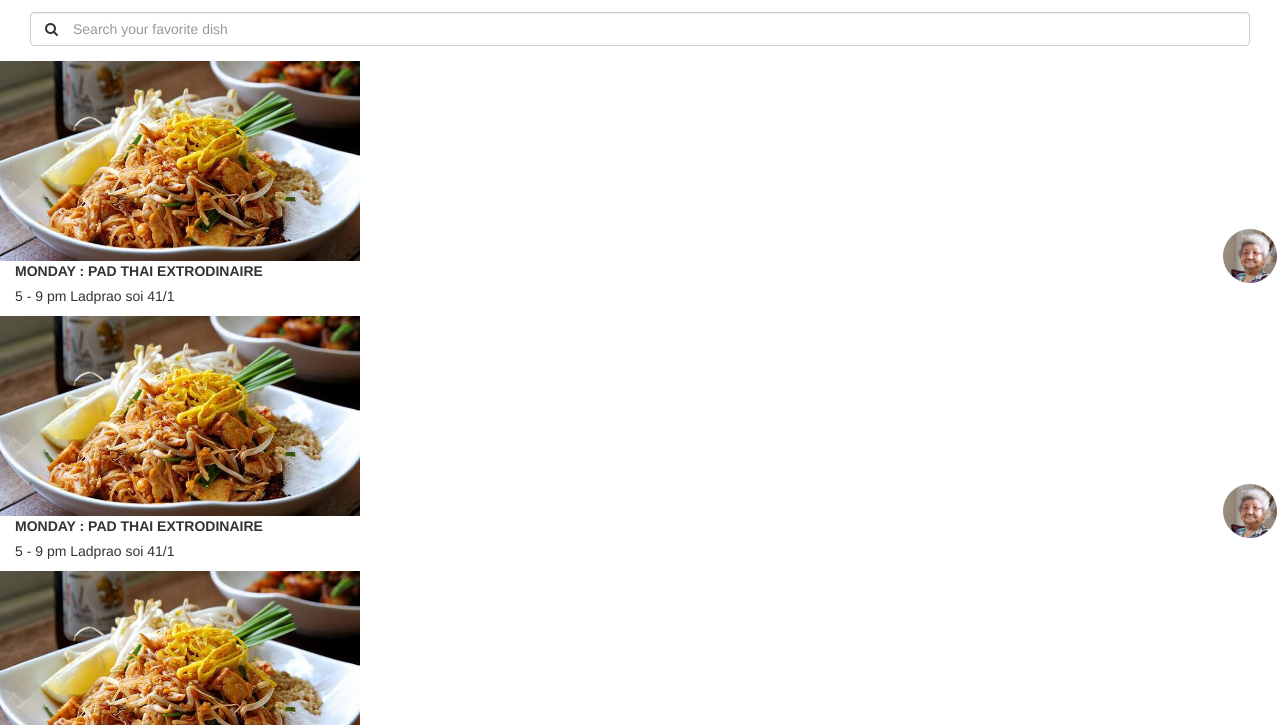
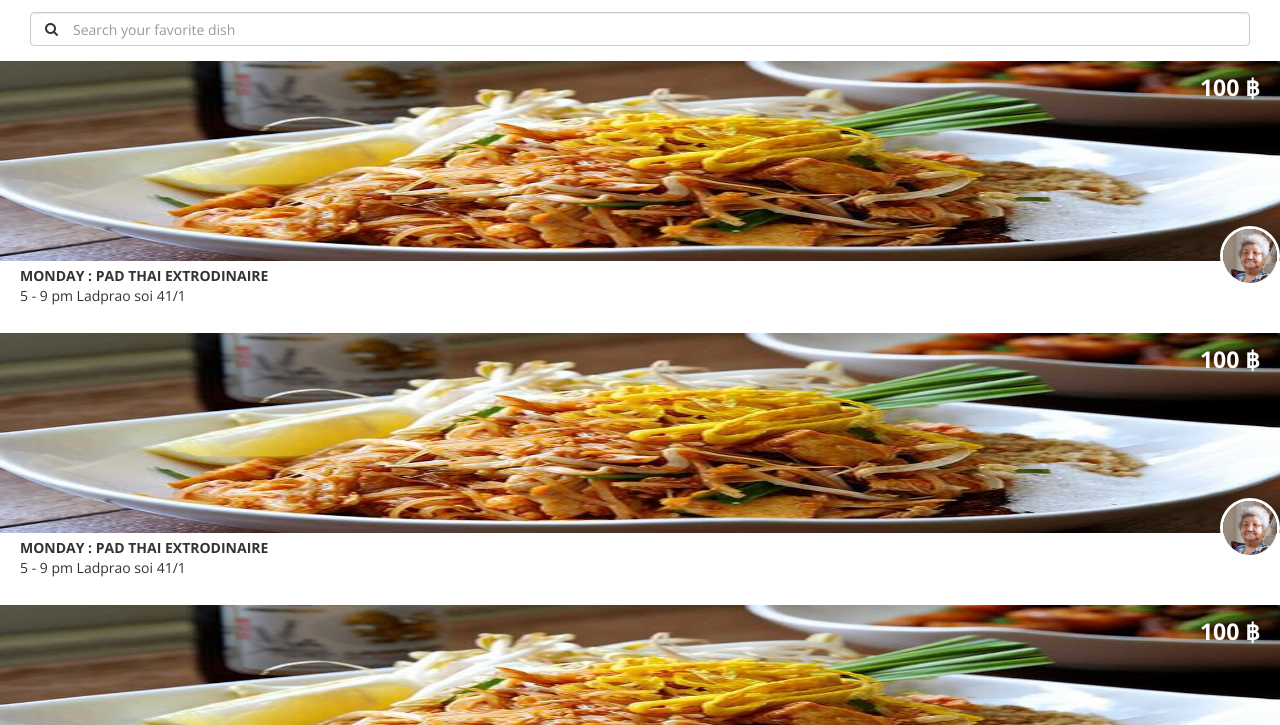
Before and after one commit to zondezatera/homecooking, a website: page application/index.html in a window 1280 px wide. Shown: the part 75-800 px from the top of the page. Drawn offline with nearby package versions, Linux system fonts and the light colour scheme; some packages are replaced by stand-ins of ours.

Commit message:
edit font size

```diff
--- a/application/assets/customs/styles/style.css
+++ b/application/assets/customs/styles/style.css
@@ -1,3 +1,8 @@
+@import url("http://fonts.googleapis.com/css?family=Open+Sans:300italic,400italic,700italic,300,400,700");
+        body {
+            font-family: 'Open Sans';
+        }
+
 .food-day-panel img {
 	width: 370px;
 	height: 200px;
@@ -33,7 +38,7 @@
 	position: relative;
 }
 .food-list-panel .header-panel .list-food .cover_image  {
-	width: 360px;
+	width: 100%;
 	height: 200px;
 }
 .food-list-panel .header-panel .list-food .price {
@@ -41,6 +46,8 @@
   top: 10px;
   right: 20px;
   color: #FFF;
+  font-size: 23px;
+  font-weight: bold;
 }
 .food-list-panel .header-panel .list-food .img-circle {
 	position: absolute;
@@ -52,6 +59,7 @@
 }
 .food-list-panel .detail-panel label  {
 	text-transform: uppercase;
+	line-height:0.1px;
 }
 .food-list-panel .detail-panel p  {
 }
@@ -83,3 +91,7 @@
 	width: 210px;
 	padding: 20px;
 }
+
+.detail-panel {
+	margin: 5px 0px 17px 5px;
+}
--- a/package.json
+++ b/package.json
@@ -21,6 +21,8 @@
     "gulp-json-srv": "0.0.4"
   },
   "dependencies": {
-    "gulp": "^3.9.0"
+    "gulp": "^3.9.0",
+    "gulp-less": "*"
   }
+
 }
```
Also changed, not shown: gulpfile.js (+10 -0 lines).
